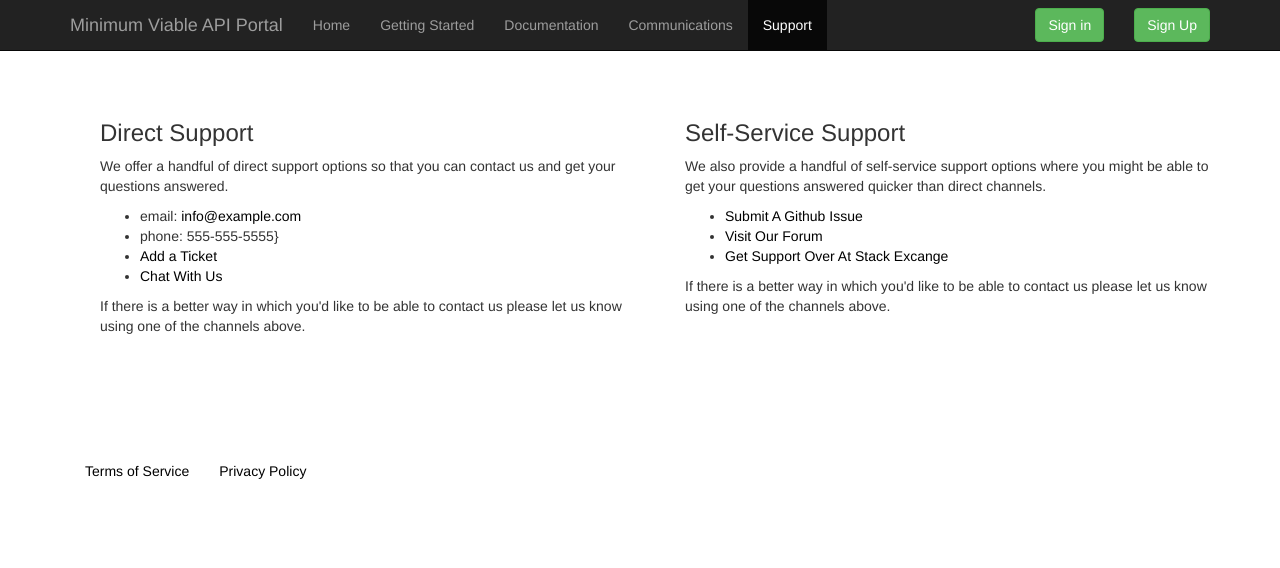
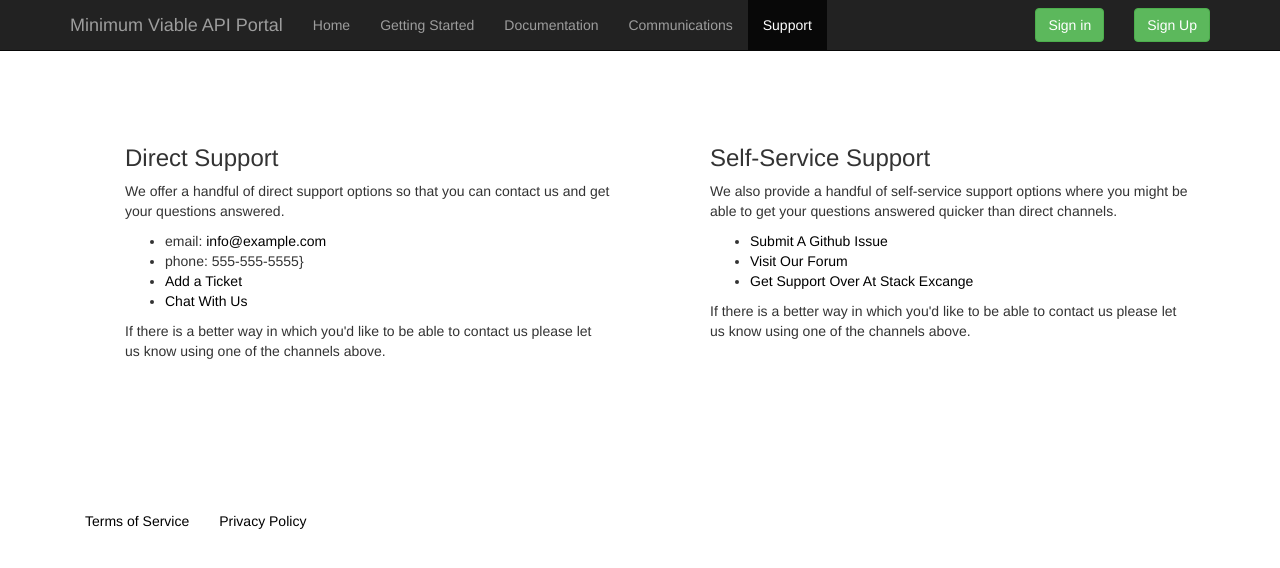
Before and after one commit to api-evangelist/portal-minimum, a Jekyll site: the page built from support/index.html, in a window 1280 px wide. Shown: the top 568 px of the page. Built offline with Jekyll 4.4.1, drawn with Linux system fonts in a browser that asks for light colours.

Commit message:
add some more padding

```diff
--- a/support/index.html
+++ b/support/index.html
@@ -8,7 +8,7 @@ title: 'Support'
 
     <table>
       <tr>
-        <td valign="top" width="50%" style="padding: 25px;">
+        <td valign="top" width="50%" style="padding: 50px;">
       		<h3>{{ site.direct_support.title }}</h3>
       		<p>{{ site.direct_support.description }}</p>
       		<ul>
@@ -19,7 +19,7 @@ title: 'Support'
       		</ul>
       		<p>{{ site.direct_support.footer }}</p>
         </td>
-        <td valign="top" width="50%" style="padding: 25px;">
+        <td valign="top" width="50%" style="padding: 50px;">
       		<h3>{{ site.self_service_support.title }}</h3>
       		<p>{{ site.self_service_support.description }}</p>
       		<ul>
```
